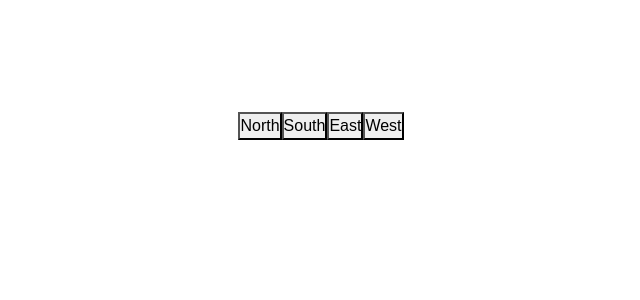
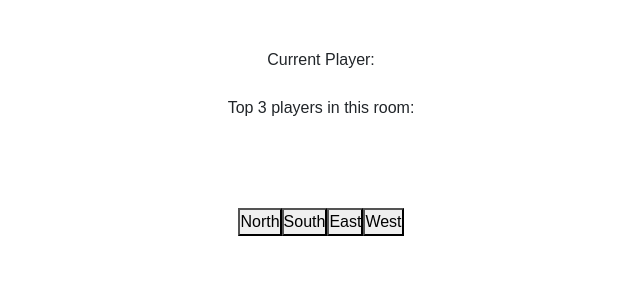
Before and after one commit to CS20-BuildWeek-1/LambdaMUD-FrontEnd, a React (Create React App) app in the folder lambda-mud-frontend/: page /adventure in a window 1280 px wide. Shown: the top 300 px of the page, without its empty margins (319-959 px from the left). Built offline with nearby package versions, Linux system fonts and the light colour scheme; no server answers.

Commit message:
added new feature branch for prototyping game

```diff
--- a/lambda-mud-frontend/src/components/Adventure.js
+++ b/lambda-mud-frontend/src/components/Adventure.js
@@ -3,6 +3,7 @@ import axios from "axios";
 import HeadShake from "react-reveal/HeadShake";
 
 // import { Link } from 'react-router-dom';
+// Feature branch #2
 
 class Adventure extends React.Component {
   constructor(props) {
@@ -82,8 +83,12 @@ class Adventure extends React.Component {
         <ul>
           <li>{this.state.roomTitle}</li>
           <li>{this.state.roomDescription}</li>
-          <li>{this.state.playerName}</li>
-          <li>{this.state.roomPlayers}</li>
+          <li class="current-player">Current Player: {this.state.playerName}</li>
+          <br></br>
+          <li>Top 3 players in this room:</li>
+          <li>{this.state.roomPlayers[0]}</li>
+          <li>{this.state.roomPlayers[1]}</li>
+          <li>{this.state.roomPlayers[2]}</li>
         </ul>
 
         {this.state.errorMsg ? (
```
Also changed, not shown: 1 other file (tests, documents, lock files or other folders).
